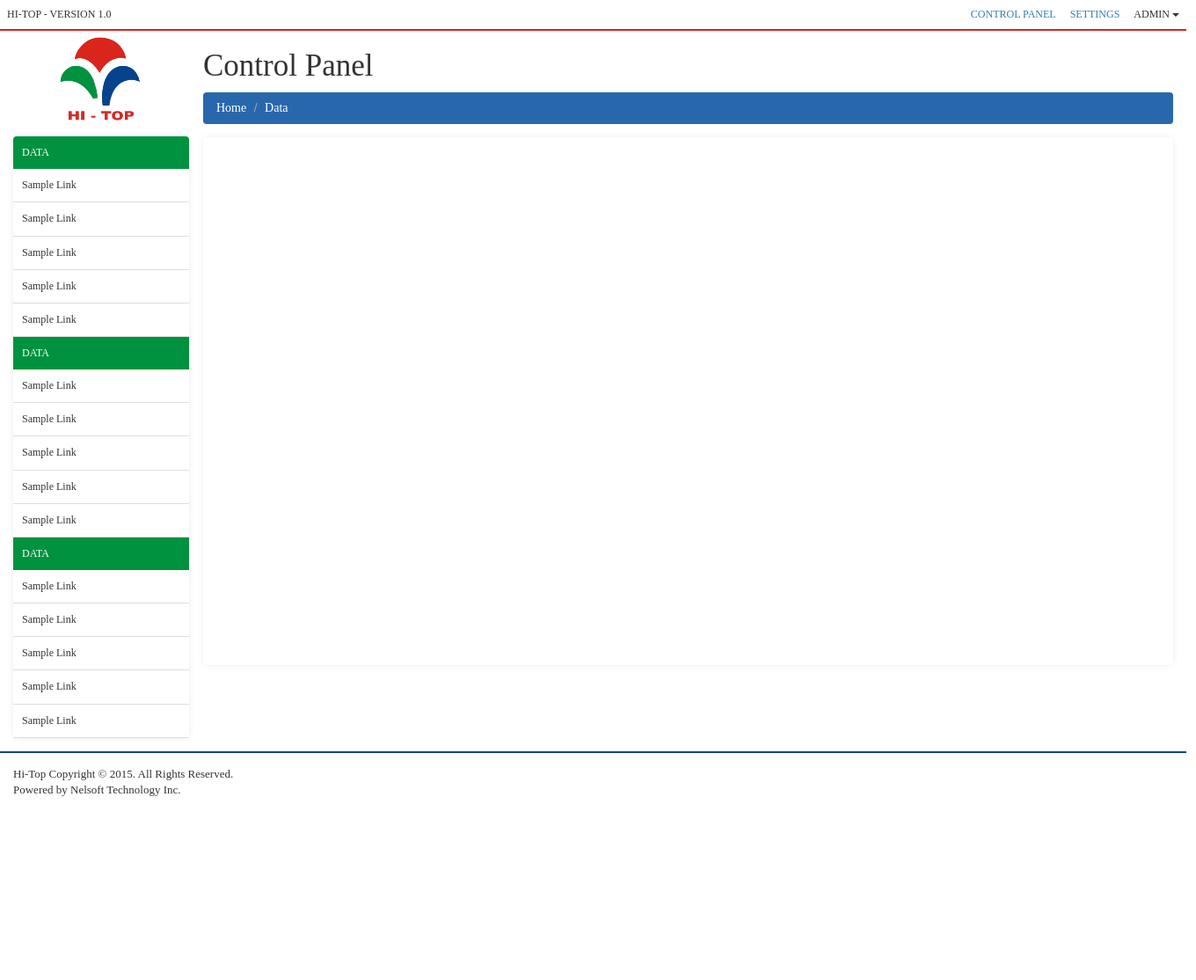
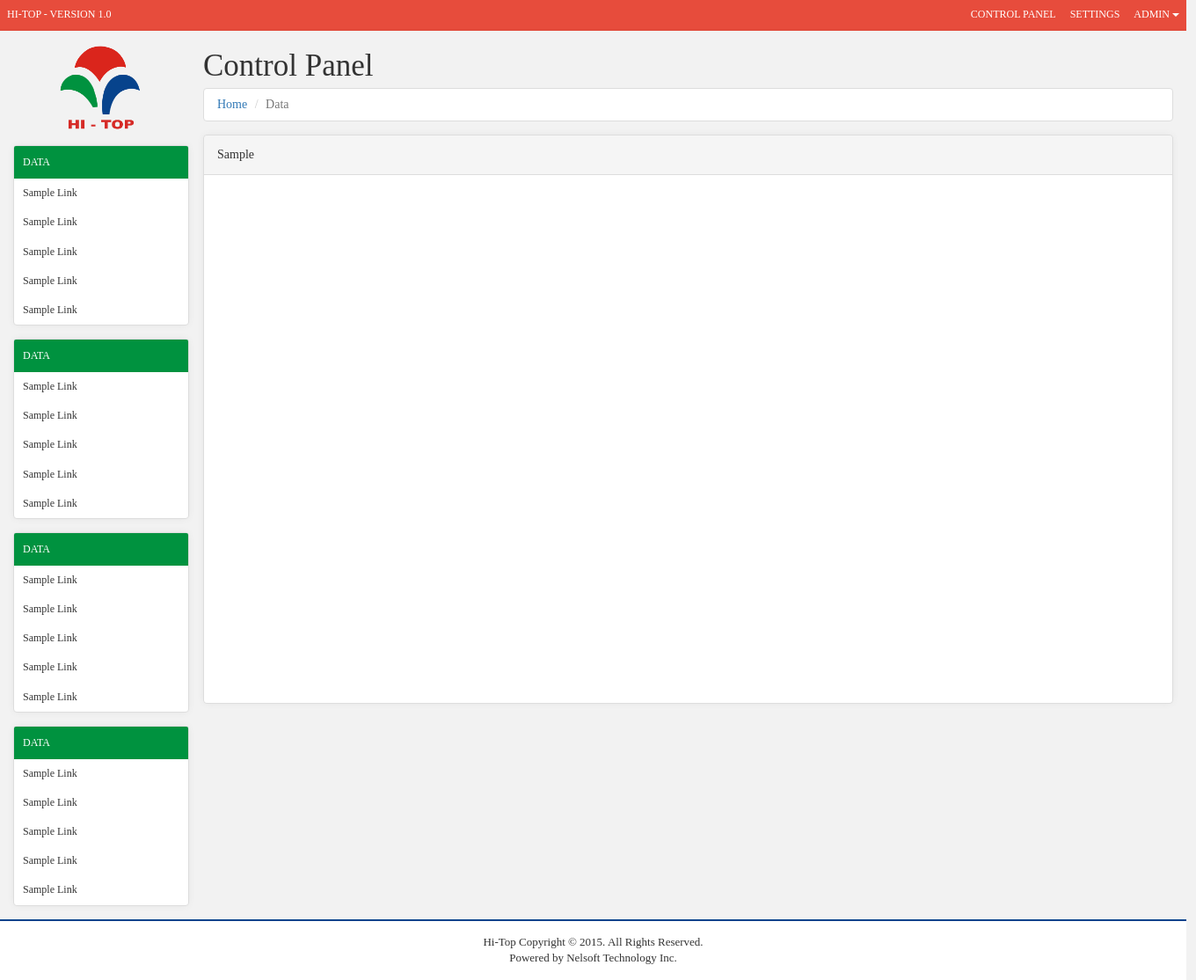
Before and after one commit to mldpena/POTIH, a CodeIgniter app: page /index.php/controlpanel/index in a window 1360 px wide. Shown: the whole page at 88% size. Before the commit the page ends 905 px from the top, so only its background shows below. Run offline with CodeIgniter, Linux system fonts and the light colour scheme; some web fonts are replaced.

Commit message:
#6 Partial Design - Material Type
#6 Partial Design - Material Type

```diff
--- a/application/views/controlpanel.php
+++ b/application/views/controlpanel.php
@@ -8,7 +8,9 @@
 			<li class="active">Data</li>
 		</ol>
 	</div>
-	<div class="content-form default">
-
+	<div class="content-form">
+		<div class="form-header">Sample</div>
+		<div class="form-body default">
+		</div>
 	</div>
 </div>
--- a/application/views/internal_css.php
+++ b/application/views/internal_css.php
@@ -4,7 +4,7 @@
 ?>
 		<style type="text/css">
 			body{
-				background: url('<?= base_url().IMG ?>blur-bg.jpg') no-repeat center center fixed;
+				background: url('<?= base_url().IMG ?>blurry.jpg') no-repeat center center fixed;
 				-webkit-background-size: cover;
 				-moz-background-size: cover;
 				-o-background-size: cover;
@@ -13,6 +13,15 @@
 			.main-wrapper{
 				width: auto;
 			}
+			.header-nav,
+			.footer{
+				background: rgba(255, 255, 255, 0.2);
+				border: none;
+				color: #fff;
+			}
+			.footer{
+				text-align: center;
+			}
 		</style>
 <?php
 		break;
--- a/application/views/sidebar.php
+++ b/application/views/sidebar.php
@@ -1,22 +1,35 @@
 <div class="sidebar pull-left" align="center">
 	<a href="controlpanel.php">
 		<div class="sidebar-logo">
-			<img src="img/hitop-main.png" class="mainlogo">
+			<img src="<?= base_url().IMG ?>hitop-main.png" class="mainlogo">
 		</div>
 	</a>
 	<div class="sidebar-links-panel">
+		<div class="sidebar-group">
 			<div class="header">Data</div>
 			<div class="link">Sample Link</div>
 			<div class="link">Sample Link</div>
 			<div class="link">Sample Link</div>
 			<div class="link">Sample Link</div>
 			<div class="link">Sample Link</div>
+		</div>
+		<div class="sidebar-group">
 			<div class="header">Data</div>
 			<div class="link">Sample Link</div>
 			<div class="link">Sample Link</div>
 			<div class="link">Sample Link</div>
 			<div class="link">Sample Link</div>
 			<div class="link">Sample Link</div>
+		</div>
+		<div class="sidebar-group">
+			<div class="header">Data</div>
+			<div class="link">Sample Link</div>
+			<div class="link">Sample Link</div>
+			<div class="link">Sample Link</div>
+			<div class="link">Sample Link</div>
+			<div class="link">Sample Link</div>
+		</div>
+		<div class="sidebar-group">
 			<div class="header">Data</div>
 			<div class="link">Sample Link</div>
 			<div class="link">Sample Link</div>
@@ -25,3 +38,4 @@
 			<div class="link">Sample Link</div>
 		</div>
 	</div>
+</div>
--- a/assets/css/hitop-main.css
+++ b/assets/css/hitop-main.css
@@ -15,15 +15,13 @@ html{
 
 
 /*Wrapper Settings*/
-#login-body{
-	background: url('../img/blur-bg.jpg') no-repeat center center fixed;
+body{
+	background: #f2f2f2;
+/*	background: url('../img/main-bg.jpg') no-repeat center center fixed;
 	-webkit-background-size: cover;
 	-moz-background-size: cover;
 	-o-background-size: cover;
-	background-size: cover;
-}
-#main-body{
-	background: #f2f2f2;
+	background-size: cover;*/
 }
 #login-body .main-wrapper{
 	width: auto;
@@ -36,18 +34,20 @@ html{
 .header-nav{
 	width: 100%;
 	float: left;
-	background: #fff;
-	border-bottom: 2px #da251c solid;
+	background: #e74c3c;
+	border-bottom: 2px rgba(214, 68, 55, 0.4) solid;
 }
 .header-nav > .version{
 	font-family: OS-Regular;
 	font-size: 12px;
 	padding: 8px;
 	text-transform: uppercase;
+	color: #fff;
 }
 .header-nav > .user-creds{
 	font-family: OS-Regular;
 	font-size: 12px;
+	color: #fff;
 }
 .header-nav .user-creds .user-btn{
 	border-radius: 0px !important;
@@ -56,14 +56,19 @@ html{
 	font-size: 12px;
 	font-family: OS-Regular;
 	text-transform: uppercase;
+	color: #fff;
+	background: #e74c3c;
 }
 .header-nav > .user-creds > a .ez-menu{
 	float: left;
 	padding: 8px;
 	text-transform: uppercase;
+	color: #fff;
 }
-.header-nav > .user-creds > a .ez-menu:hover{
-	background: #f2f2f2;
+.header-nav > .user-creds > a .ez-menu:hover,
+.header-nav .user-creds .user-btn:active,
+.header-nav .user-creds .user-btn:focus{
+	background: #bf1e18;
 }
 
 
@@ -72,16 +77,24 @@ html{
 	width: 200px;
 	height: 100%;
 	margin-left: 15px;
-
+	margin-top: 10px;
 }
-.sidebar > .sidebar-links-panel{
+.sidebar > .sidebar-links-panel .sidebar-group:first-child{
+	margin-top: 0px;
+}
+.sidebar > .sidebar-links-panel .sidebar-group{
+	margin-top: 15px;
+	border: 1px solid transparent;
+	border-color: #ddd;
 	box-shadow: 0px 0px 8px -2px #ddd;
+	border-radius: 4px;
+	background: #fff;
 }
-.sidebar > .sidebar-links-panel .header:first-child{
-	border-top-left-radius: 4px;
-	border-top-right-radius: 4px;
+.sidebar > .sidebar-links-panel .sidebar-group .header:first-child{
+	border-top-left-radius: 2px;
+	border-top-right-radius: 2px;
 }
-.sidebar > .sidebar-links-panel .header{
+.sidebar > .sidebar-links-panel .sidebar-group .header{
 	background: #00923F;
 	font-family: OS-Bold;
 	font-weight: 100;
@@ -95,17 +108,16 @@ html{
 	width: 120px;
 	height: 120px;
 }
-.sidebar > .sidebar-links-panel .link{
-	padding: 10px;
+.sidebar > .sidebar-links-panel .sidebar-group .link{
+	padding: 8px 10px;
 	font-family: OS-Regular;
 	font-size: 12px;
-	background: #fff;
 	text-align: left;
 	cursor: pointer;
-	border-bottom: 1px #ddd solid;
 }
-.sidebar > .link:hover{
+.sidebar > .sidebar-links-panel .sidebar-group .link:hover{
 	background: #f7f7f7;
+	border-left: 2px #00923F solid;
 }
 
 
@@ -121,33 +133,56 @@ html{
 	font-family: OS-Regular;
 }
 .main-content > .content-form{
-	background: #fff;
 	box-shadow: 0px 0px 8px -2px #ddd;
+	float: left;
 	width: 100%;
 	border-radius: 4px;
-}
-.main-content > .content-form.default{
-	min-height: 600px;
-}
-.main-content > .breadcrumbs-panel{
-	margin-top: 5px;
+	border: 1px solid transparent;
+	border-color: #ddd;
 }
 .main-content > .breadcrumbs-panel ol{
-	background: #2967ad;
+	background: #fff;
 	font-family: OS-Regular;
 	font-size: 14px;
 	margin-bottom: 15px;
+	border: 1px solid transparent;
+	border-color: #ddd;
 }
-.main-content > .breadcrumbs-panel ol li a,
-.main-content > .breadcrumbs-panel ol li{
-	color: #fff;
+.main-content > .content-form .form-header{
+	padding: 12px 15px;
+	font-size: 14px;
+	background: #F5F5F5;
+	border-bottom: 1px solid transparent;
+	border-color: #ddd;
+	float: left;
+	width: 100%;
+	font-family: OS-Regular;
+	border-top-left-radius: 4px;
+	border-top-right-radius: 4px;
+}
+.main-content > .content-form .form-body{
+	float: left;
+	width: 100%;
+	background: #fff;
+	border-bottom-left-radius: 4px;
+	border-bottom-right-radius: 4px;
+	padding: 15px 0px;
+}
+.main-content > .content-form .form-body.default{
+	min-height: 600px;
 }
 
-
+.sub-panel{
+	padding: 4px 15px;
+	border-top: 1px #ddd solid;
+	border-bottom: 1px #ddd solid;
+	background: #f2f2f2;
+	text-align: center;
+}
 /*Login*/
 .login-wrapper{
 	width: 543px;
-	min-height: 549px;
+	min-height: 553px;
 }
 .login-panel{
 	background: #fff;
@@ -190,9 +225,40 @@ html{
 	border-top: 2px #07438C solid;
 	float: left;
 	width: 100%;
+	text-align: center;
 }
 
 /*Bootstrap Mods*/
-.form-control-mod{
+.form-control.mod{
 	width: auto;
+	display: inline-block;
 }
+.btn{
+	font-family: OS-Regular;
+}
+
+/*Special Classes*/
+.max-row{
+	float: left;
+	margin-top: 15px;
+	padding-left: 15px;
+	padding-right: 15px;
+	width: 100%;
+}
+.lblmsg{
+	text-align: center;
+	font-size: 22px;
+	font-family: OS-Regular;
+}
+.danger{
+	color: #E74C3C;
+}
+.success{
+	color: #00923F;
+}
+.info{
+	color: #2E8ECE;
+}
+.warning{
+	color: #ddae13;
+}
```
Also changed, not shown: application/views/materialtype.php (added, +94 -0 lines), assets/css/table-style.css (+13 -95 lines), assets/img/blur-bgdarker.JPG (added), assets/img/blurry.jpg (added), assets/img/main-bg.jpg (added). Lines whose indentation alone changed are shown as unchanged.
